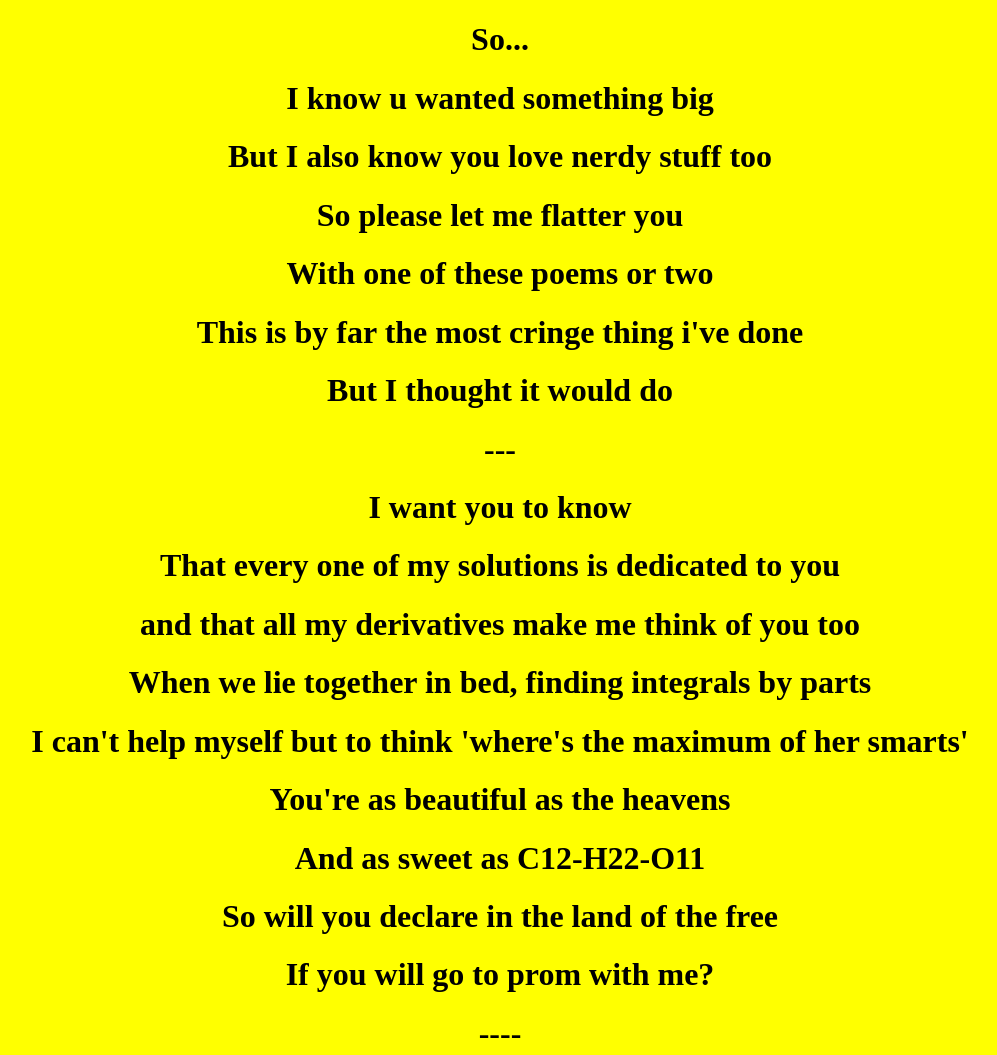
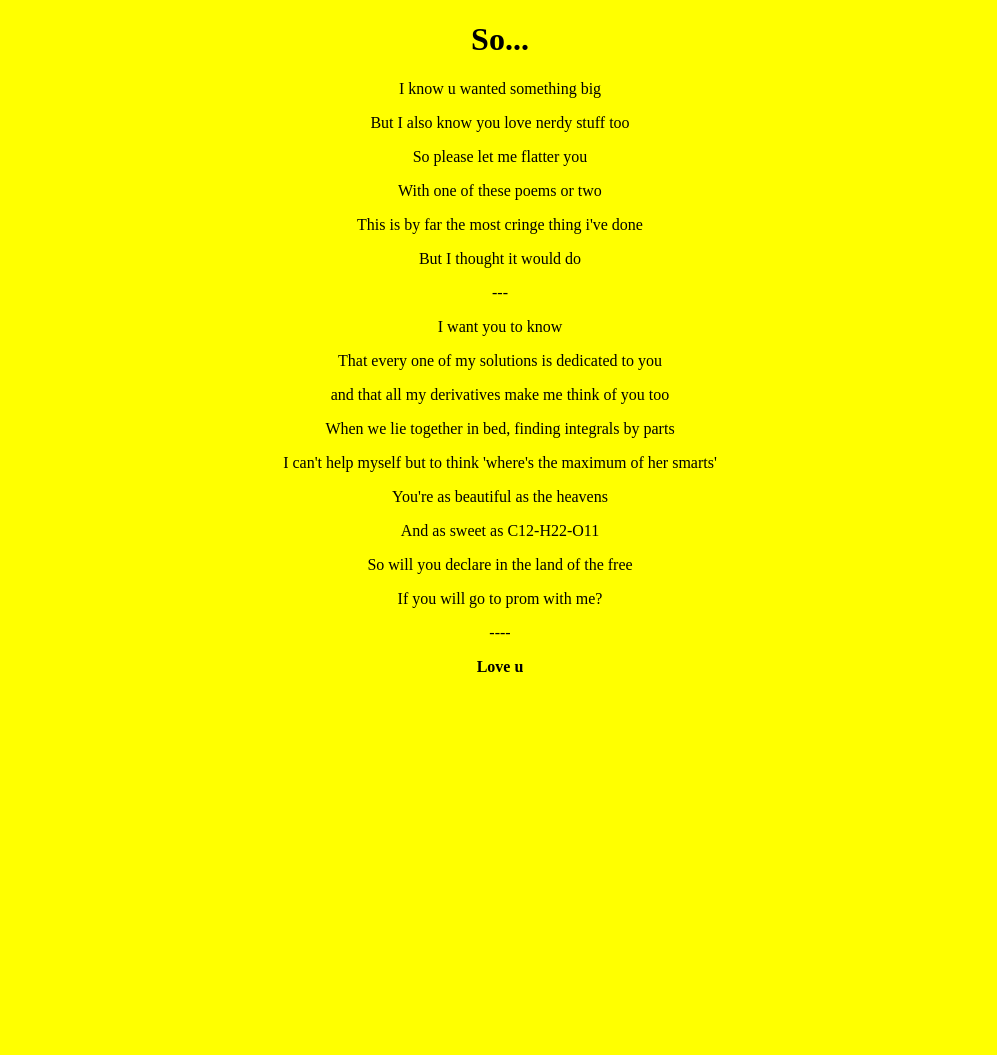
Before and after one commit to Sydy77/Sydy77.github.io, a plain HTML site: page index.html in a window 1280 px wide. Shown: the top 1055 px of the page, without its empty margins (140-1137 px from the left). After the commit the page ends 800 px from the top, so only its background shows below. Drawn offline with Linux system fonts and the light colour scheme.

Commit message:
Update index.html

```diff
--- a/index.html
+++ b/index.html
@@ -5,23 +5,23 @@
   </head>
   <body style="background-color:yellow;text-align:center">
     <h1>So...</h1>
-    <h1>I know u wanted something big</h1>
-    <h1>But I also know you love nerdy stuff too</h1>
-    <h1>So please let me flatter you</h1>
-    <h1>With one of these poems or two</h1>
-    <h1>This is by far the most cringe thing i've done</h1>
-    <h1>But I thought it would do</h1>
-    <h1>---<h1>
-    <h1>I want you to know</h1>
-    <h1>That every one of my solutions is dedicated to you</h1>
-    <h1>and that all my derivatives make me think of you too</h1>
-    <h1>When we lie together in bed, finding integrals by parts</h1>
-    <h1>I can't help myself but to think 'where's the maximum of her smarts'</h1>
-    <h1>You're as beautiful as the heavens</h1>
-    <h1>And as sweet as C12-H22-O11</h1>
-    <h1>So will you declare in the land of the free</h1>
-    <h1>If you will go to prom with me?</h1>
-    <h1>----</h1>
+    <p>I know u wanted something big</p>
+    <p>But I also know you love nerdy stuff too</p>
+    <p>So please let me flatter you</p>
+    <p>With one of these poems or two</p>
+    <p>This is by far the most cringe thing i've done</p>
+    <p>But I thought it would do</p>
+    <p>---<p>
+    <p>I want you to know</p>
+    <p>That every one of my solutions is dedicated to you</p>
+    <p>and that all my derivatives make me think of you too</p>
+    <p>When we lie together in bed, finding integrals by parts</p>
+    <p>I can't help myself but to think 'where's the maximum of her smarts'</p>
+    <p>You're as beautiful as the heavens</p>
+    <p>And as sweet as C12-H22-O11</p>
+    <p>So will you declare in the land of the free</p>
+    <p>If you will go to prom with me?</p>
+    <p>----</p>
     <b>Love u</b>
   </body>
 </html>
```
